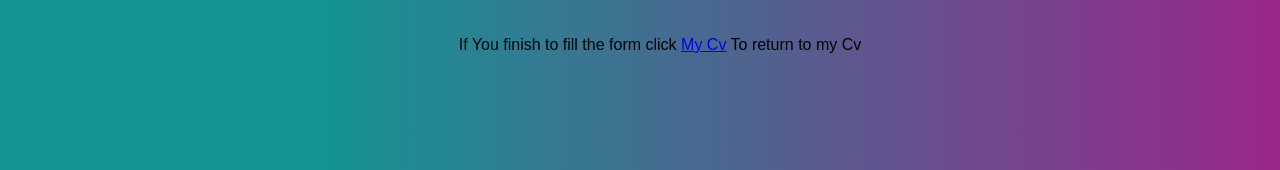
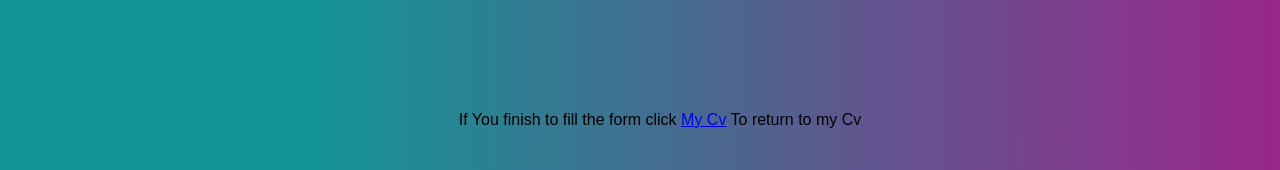
Before and after one commit to ashmal01/ashmal01.github.io, a plain HTML site: page contact me.html in a window 1280 px wide. Shown: the part 630-800 px from the top of the page. Drawn offline with Linux system fonts and the light colour scheme.

Commit message:
Update contact me.html

```diff
--- a/contact me.html
+++ b/contact me.html
@@ -48,7 +48,7 @@
         background: linear-gradient(90deg, rgb(20, 148, 148) 25% , rgb(153, 39, 138) 100%);
       }
       p{
-       padding-top: 550px;
+       padding-top: 700px;
       }
 
     </style>
```
